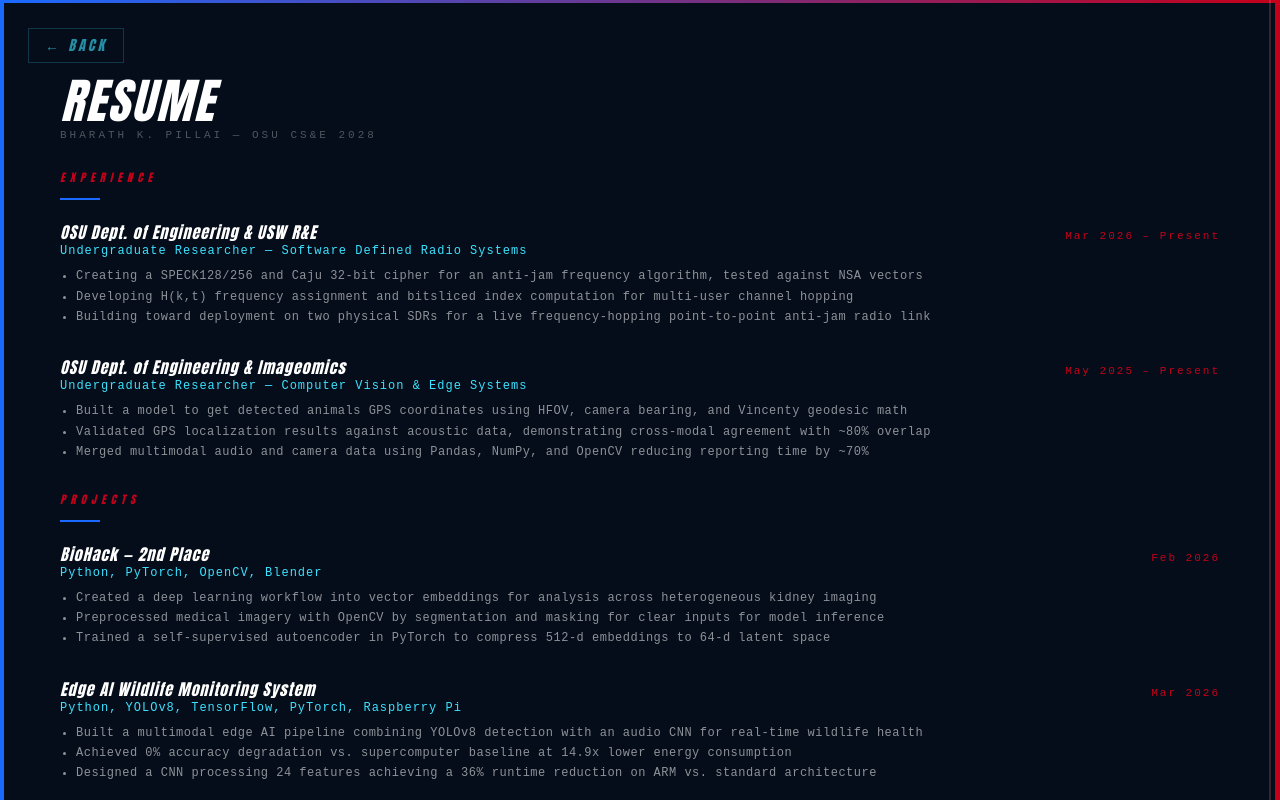
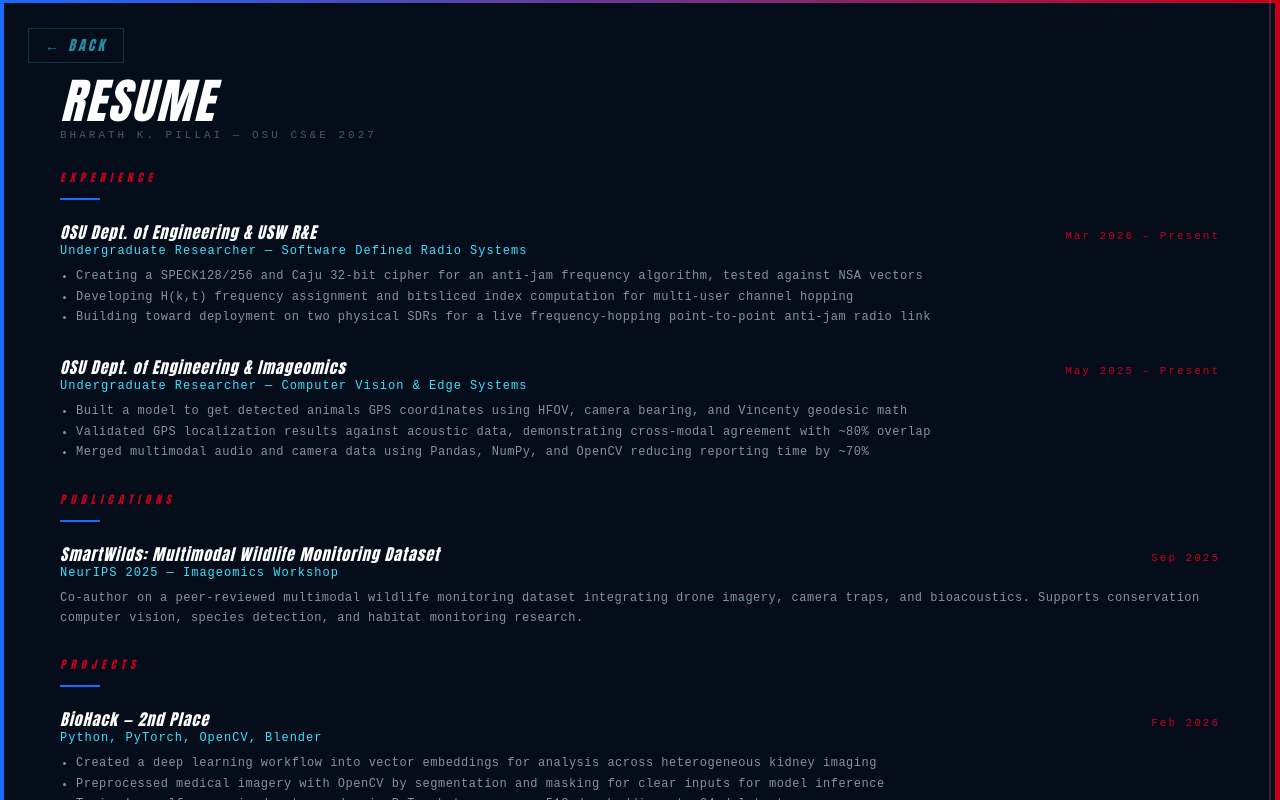
Before and after one commit to Bharathpillai06/portfoliowebsite, a React (Vite) app: page /resume in a window 1280 px wide. Built offline with nearby package versions, Linux system fonts and the light colour scheme.

Commit message:
add minor, publication, project updates

```diff
--- a/src/AboutPage.jsx
+++ b/src/AboutPage.jsx
@@ -71,8 +71,11 @@ export default function AboutPage() {
           <div style={{ marginTop: 16, fontFamily: 'monospace', fontSize: 13, color: 'rgba(255,255,255,0.5)', letterSpacing: 2 }}>
             B.S. COMPUTER SCIENCE & ENGINEERING — THE OHIO STATE UNIVERSITY
           </div>
+          <div style={{ fontFamily: 'monospace', fontSize: 12, color: '#3ce2ff', letterSpacing: 2, marginTop: 4 }}>
+            MINOR: ROBOTICS AND AUTONOMOUS SYSTEMS
+          </div>
           <div style={{ fontFamily: 'monospace', fontSize: 12, color: 'rgba(255,255,255,0.3)', letterSpacing: 2, marginTop: 4 }}>
-            EXPECTED GRADUATION: MAY 2028
+            EXPECTED GRADUATION: DEC 2027
           </div>
         </div>
 
--- a/src/ResumePage.jsx
+++ b/src/ResumePage.jsx
@@ -129,12 +129,29 @@ export default function ResumePage() {
           RESUME
         </div>
         <div style={{ fontFamily: 'monospace', fontSize: 11, color: 'rgba(255,255,255,0.3)', letterSpacing: 3, marginBottom: 28 }}>
-          BHARATH K. PILLAI — OSU CS&E 2028
+          BHARATH K. PILLAI — OSU CS&E 2027
         </div>
 
         <div className="section-head">EXPERIENCE</div>
         <div className="divider" />
         {experience.map((e, i) => <Block key={i} item={e} />)}
+
+        <div className="section-head">PUBLICATIONS</div>
+        <div className="divider" />
+        <div style={{ marginBottom: 28 }}>
+          <div style={{ display: 'flex', justifyContent: 'space-between', alignItems: 'baseline', flexWrap: 'wrap', gap: 4 }}>
+            <span style={{ fontFamily: "'Anton', sans-serif", fontStyle: 'italic', fontSize: 16, color: '#fff', letterSpacing: 1 }}>
+              SmartWilds: Multimodal Wildlife Monitoring Dataset
+            </span>
+            <span style={{ fontFamily: 'monospace', fontSize: 11, color: '#c4001a', letterSpacing: 2 }}>Sep 2025</span>
+          </div>
+          <div style={{ fontFamily: 'monospace', fontSize: 12, color: '#3ce2ff', letterSpacing: 1, marginBottom: 8 }}>
+            NeurIPS 2025 — Imageomics Workshop
+          </div>
+          <div style={{ fontFamily: 'monospace', fontSize: 12, color: 'rgba(255,255,255,0.55)', lineHeight: 1.7, letterSpacing: 0.5 }}>
+            Co-author on a peer-reviewed multimodal wildlife monitoring dataset integrating drone imagery, camera traps, and bioacoustics. Supports conservation computer vision, species detection, and habitat monitoring research.
+          </div>
+        </div>
 
         <div className="section-head">PROJECTS</div>
         <div className="divider" />
```
